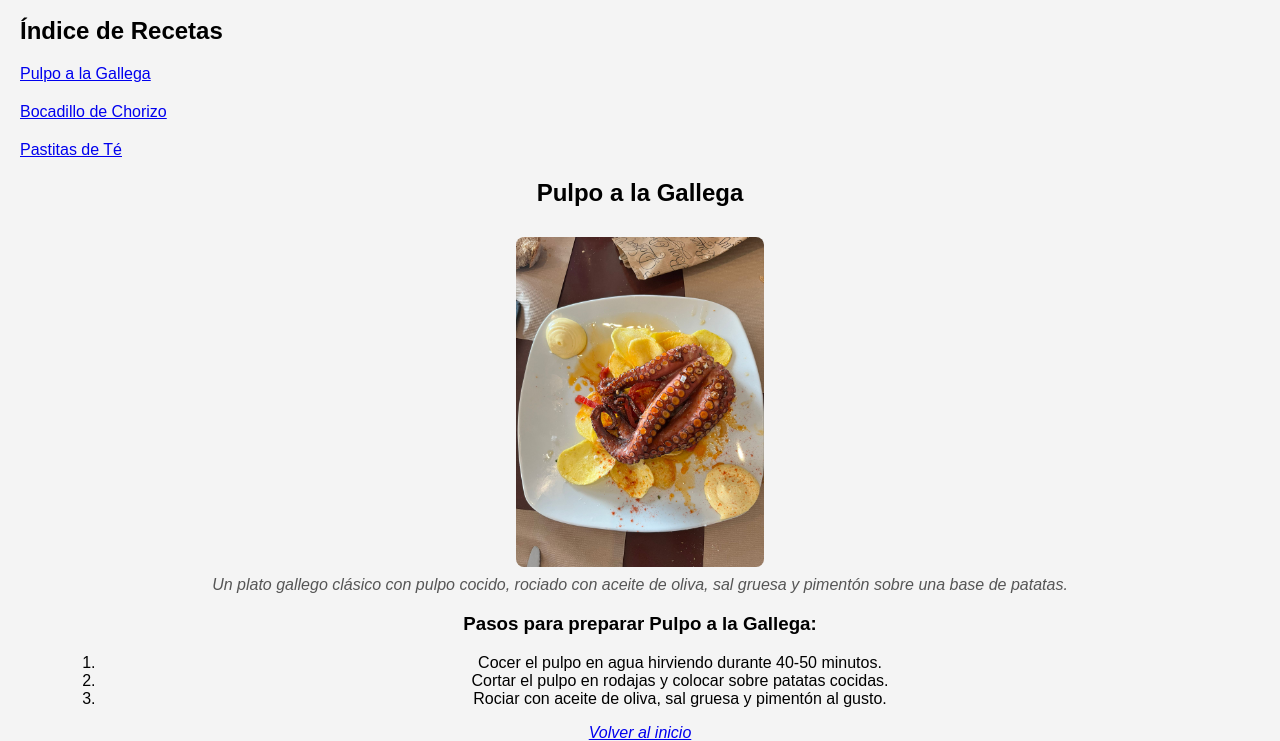
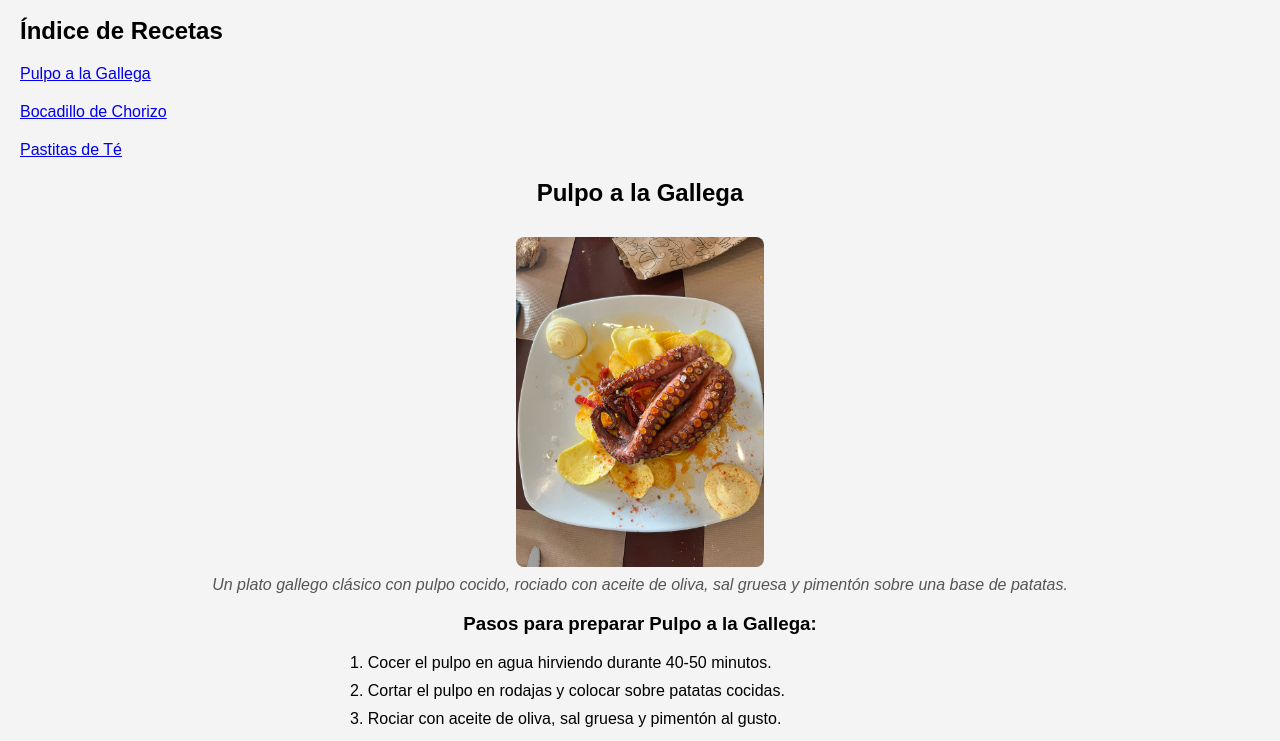
Before and after one commit to jzuazobirt/2425jzuazo, a plain HTML site: page recetas.html in a window 1280 px wide. Shown: the part 211-952 px from the top of the page. Drawn offline with Linux system fonts and the light colour scheme.

Commit message:
Update estilos.css

```diff
--- a/estilos/estilos.css
+++ b/estilos/estilos.css
@@ -46,12 +46,23 @@ ul li {
 }
 
 /*lista ordenada*/
+/* Centrar la lista ordenada */
 ol {
-    list-style-position: outside; /* Coloca los números a la izquierda */
-    margin-left: 20px; /* Ajusta la posición de toda la lista */
+    list-style-position: inside; /* Coloca los números dentro de la lista para alinearlos con el texto */
+    padding-left: 0; /* Elimina el padding por defecto */
+    text-align: left; /* Alinea el texto a la izquierda dentro de su contenedor */
+    margin-left: auto; /* Centra la lista en su contenedor */
+    margin-right: auto;
+    max-width: 600px; /* Establece un ancho máximo para la lista */
 }
-ol li {
-    margin-left: 20px; /* Ajusta este valor para mover el texto */
+
+/* Ajustar el estilo de los elementos de la lista */
+.receta ol {
+    padding-left: 20px; /* Ajusta el padding para dar espacio a los números y texto */
+}
+
+.receta ol li {
+    margin-bottom: 10px; /* Espacio entre los elementos de la lista */
 }
 
 
```
